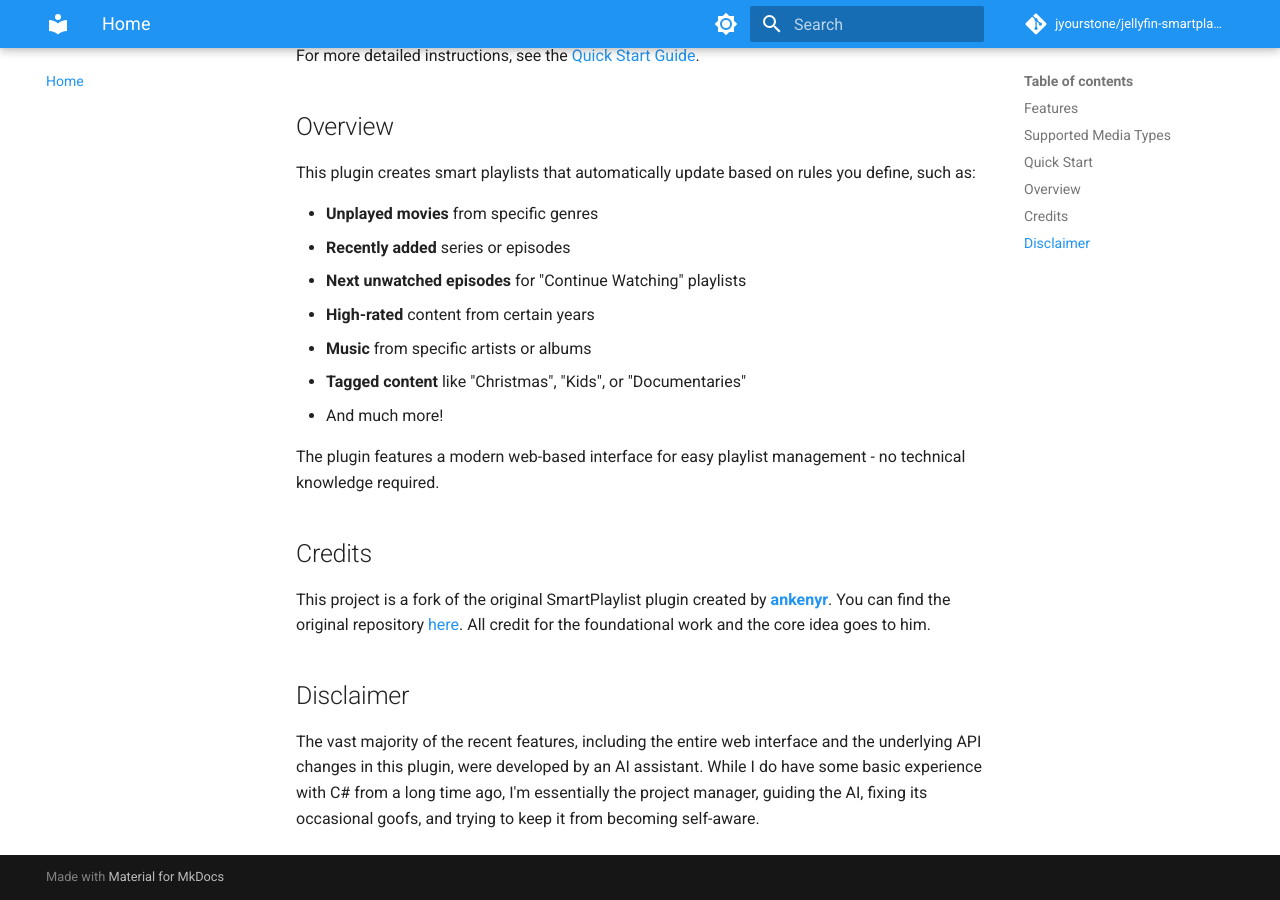
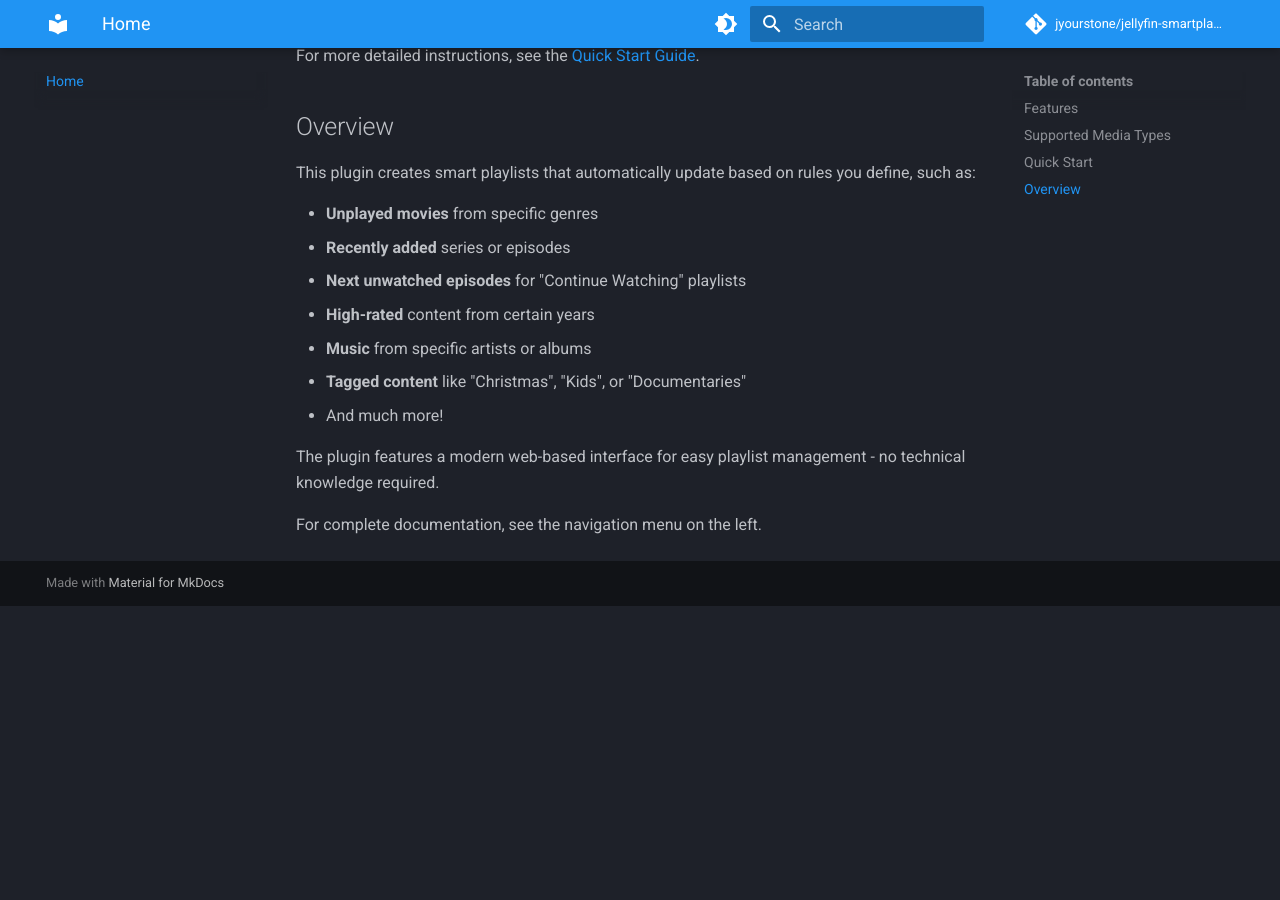
Before and after one commit to jyourstone/jellyfin-smartplaylist-plugin, an MkDocs documentation site: the page built from docs/content/index.md, in a window 1280 px wide and 900 px high, scrolled down 2389 px. Built offline with MkDocs 1.6.1 and Material for MkDocs 9.7.7, drawn with Linux system fonts in a browser that asks for light colours; comment, search, counter and statistics services are not loaded; after the commit the page ends 2995 px from its top, so only the background shows below that.

Commit message:
MkDocs changes

```diff
--- a/docs/content/index.md
+++ b/docs/content/index.md
@@ -69,10 +69,4 @@ This plugin creates smart playlists that automatically update based on rules you
 
 The plugin features a modern web-based interface for easy playlist management - no technical knowledge required.
 
-## Credits
-
-This project is a fork of the original SmartPlaylist plugin created by **[ankenyr](https://github.com/ankenyr)**. You can find the original repository [here](https://github.com/ankenyr/jellyfin-smartplaylist-plugin). All credit for the foundational work and the core idea goes to him.
-
-## Disclaimer
-
-The vast majority of the recent features, including the entire web interface and the underlying API changes in this plugin, were developed by an AI assistant. While I do have some basic experience with C# from a long time ago, I'm essentially the project manager, guiding the AI, fixing its occasional goofs, and trying to keep it from becoming self-aware.
+For complete documentation, see the navigation menu on the left.
--- a/docs/mkdocs.yml
+++ b/docs/mkdocs.yml
@@ -11,16 +11,16 @@ docs_dir: content
 theme:
   name: material
   palette:
+    - scheme: slate
+      primary: blue
+      toggle:
+        icon: material/brightness-4
+        name: Switch to light mode
     - scheme: default
       primary: blue
       toggle:
         icon: material/brightness-7
         name: Switch to dark mode
-    - scheme: slate
-      primary: blue
-      toggle:
-        icon: material/brightness-4
-        name: Switch to light mode
   features:
     - navigation.tabs
     - navigation.sections
```
Also changed, not shown: README.md.
